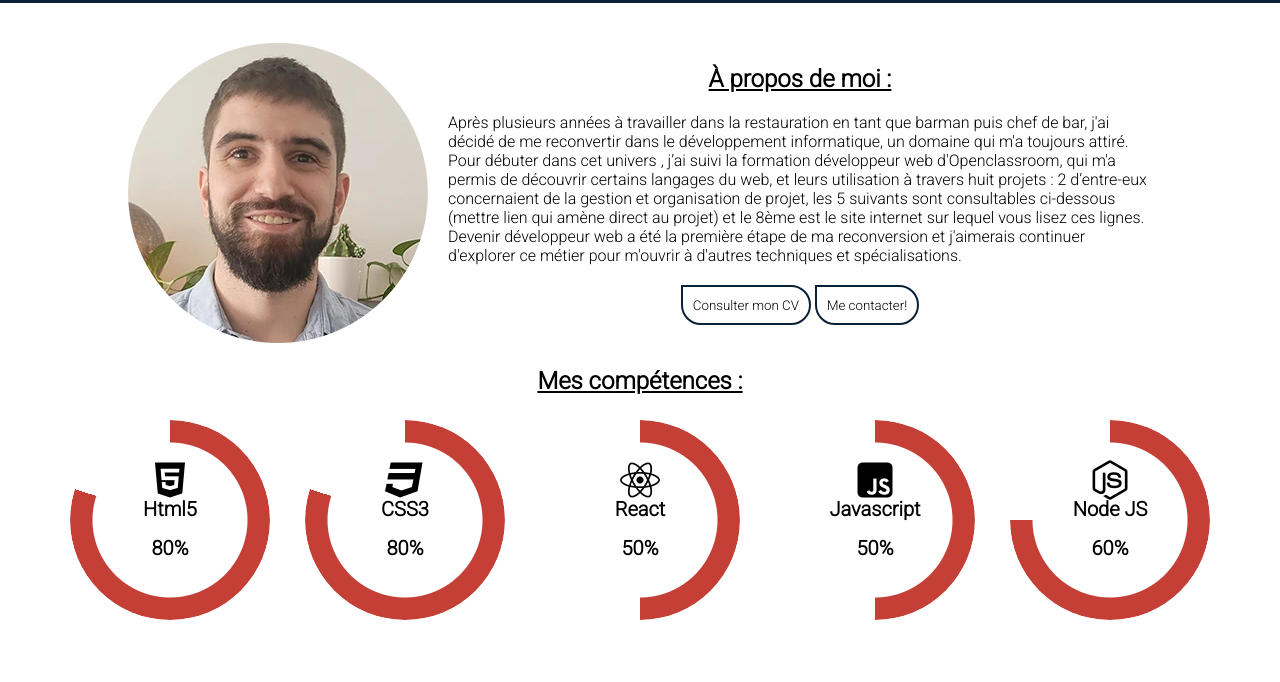
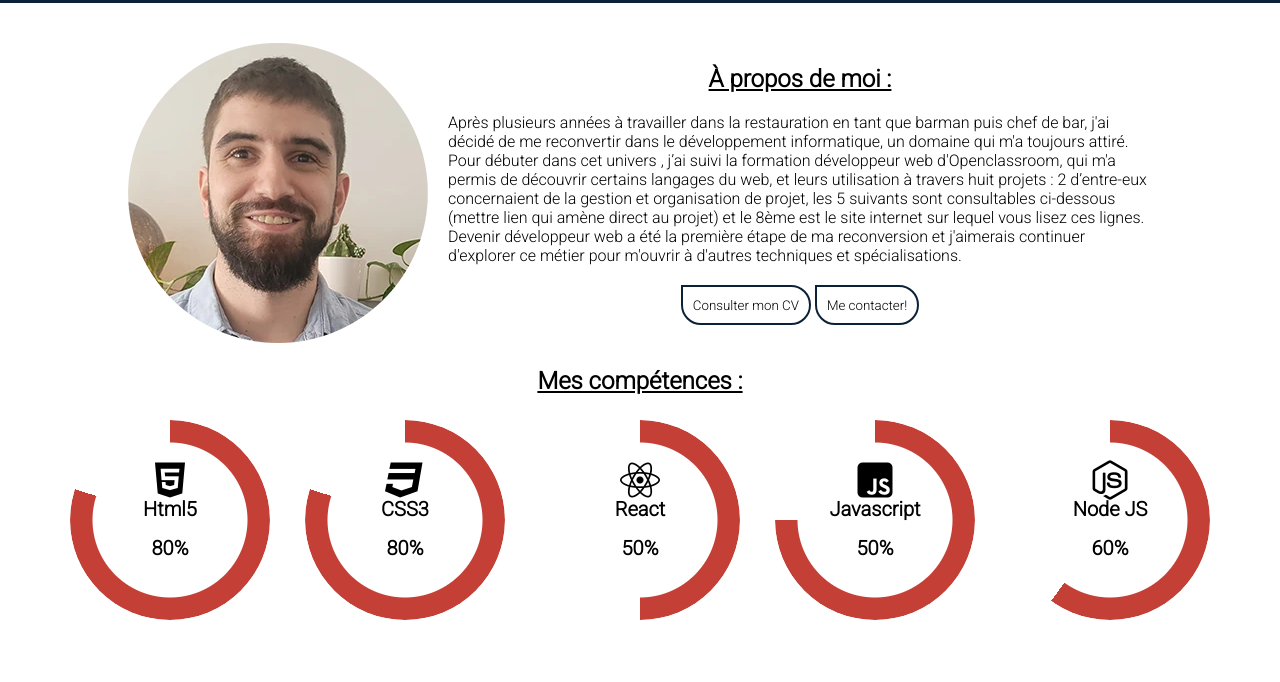
Before and after one commit to Gobfreecs/portfolio, a plain HTML site: page index.html in a window 1280 px wide. Shown: the part 82-764 px from the top of the page. Drawn offline with Linux system fonts and the light colour scheme.

Commit message:
Update index.html

```diff
--- a/index.html
+++ b/index.html
@@ -89,13 +89,13 @@
                                 <i class="fa-brands fa-react fa-2xl"></i>
                                 <p>React</p><p>50%</p></div>
                             </div>
-                        <div class="pie animate no-round" style="--p:50;--c:#C43F35;">
+                        <div class="pie animate no-round" style="--p:75;--c:#C43F35;">
                             <div class="comp-icon">
                             <i class="fa-brands fa-square-js fa-2xl"></i>
                             <p>Javascript </p><p>50%</p>
                         </div>
                         </div>
-                        <div class="pie animate no-round" style="--p:75;--c:#C43F35;">
+                        <div class="pie animate no-round" style="--p:60;--c:#C43F35;">
                             <div class="comp-icon">
                             <i class="fa-brands fa-node-js fa-2xl"></i>
                             <p>Node JS</p><p>60%</p></div>
```
